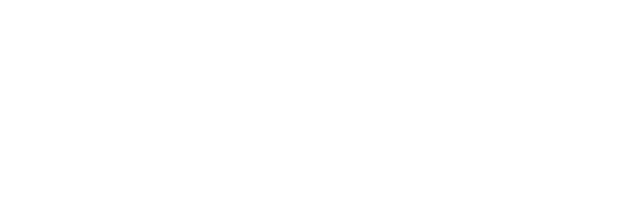
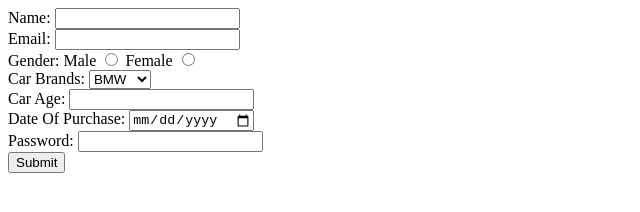
Before and after one commit to acciojob/car-insurance-form-MayankMotan, a website: page main.html in a window 1280 px wide. Shown: the whole page, without its empty margins (0-640 px from the left). Drawn offline with Linux system fonts and the light colour scheme.

Commit message:
created a submission

```diff
--- a/main.html
+++ b/main.html
@@ -7,7 +7,45 @@
 </head>
 
 <body>
-	<!-- the entire body must be written by student -->
+	<form method="post">
+		<label for="name">Name:</label>
+		<input type="text" id="name" required>
+		<br>
+
+		<label for="email">Email:</label>
+		<input type="email" id="email" required>
+		<br>
+
+		<label for="gender">Gender:</label>
+		<label for="male">Male</label>
+		<input type="radio" id="male" value="male" required>
+		<label for="female">Female</label>
+		<input type="radio" id="female" value="female" required>
+		<br>
+
+		<label for="car brands">Car Brands:</label>
+		<select>
+			<option value="BMW">BMW</option>
+			<option value="Audi">Audi</option>
+			<option value="Lexus">Lexus</option>
+			<option value="Toyoto">Toyoto</option>
+		</select>
+		<br>
+
+		<label for="car age">Car Age:</label>
+		<input type="number" id="carage" name="carage" required>
+		<br>
+
+		<label for="dop">Date Of Purchase:</label>
+		<input type="date" id="dop" name="dop" required>
+		<br>
+
+		<label for="password">Password:</label>
+		<input type="password" id="password" name="password" required>
+		<br>
+
+		<button type="submit">Submit</button>
+	</form>
     <script type="text/javascript" src="./script.js">
 </script>
 
```
